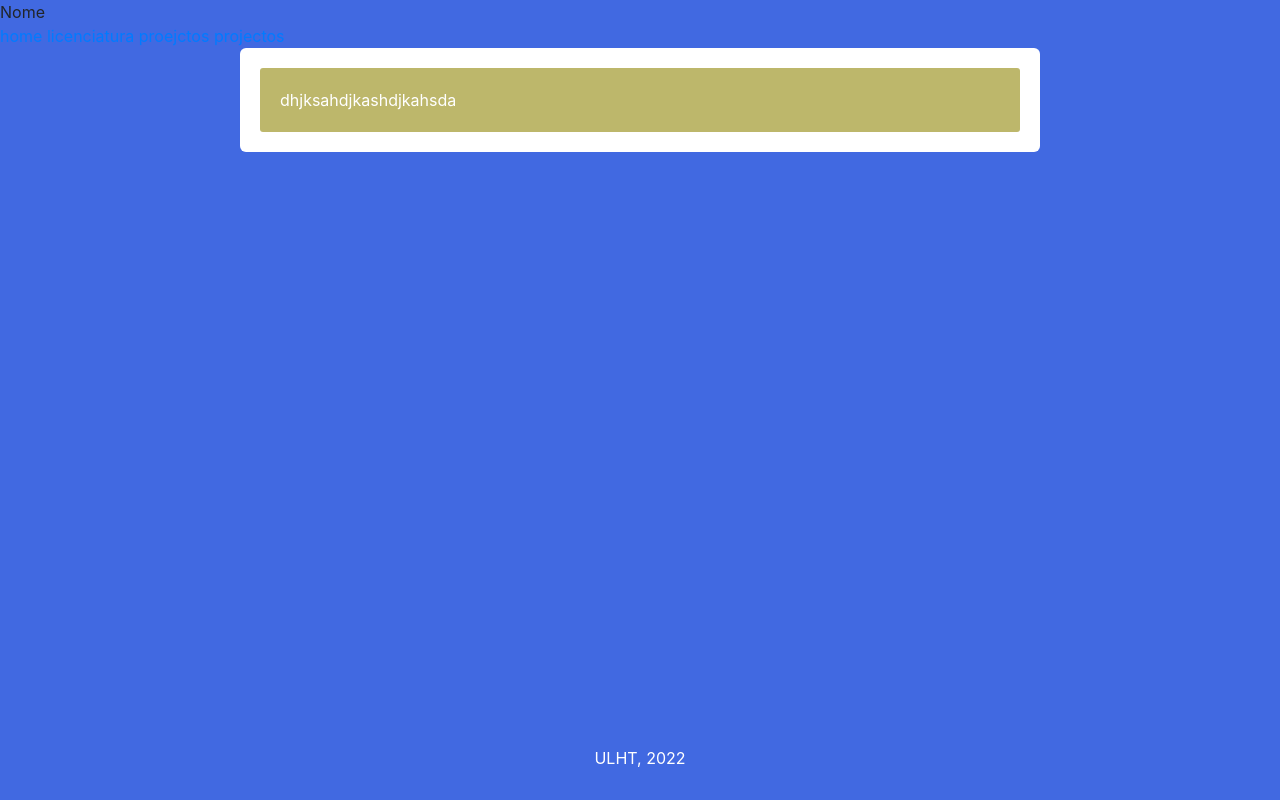
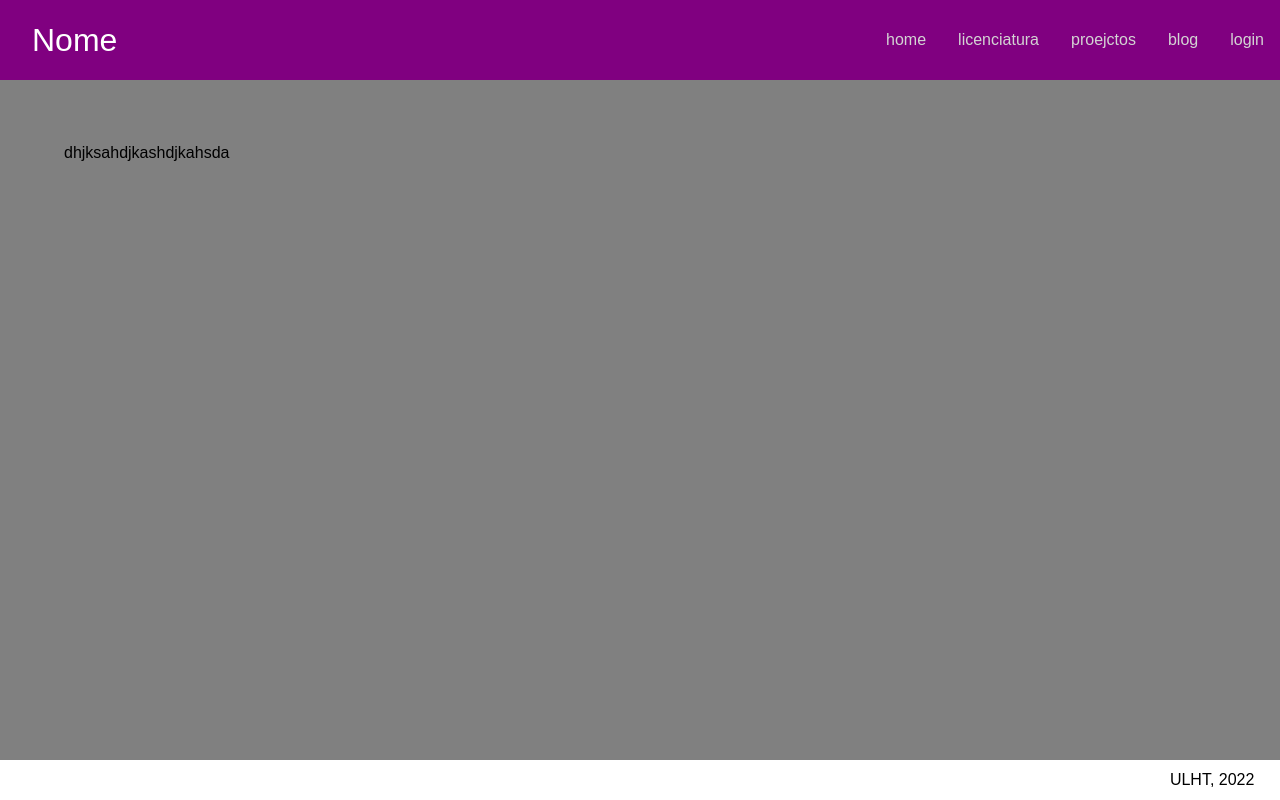
Before and after one commit to isabellacosta22000019/portfolio, a Django app: page / in a window 1280 px wide. Run offline with Django 4.2, Linux system fonts and the light colour scheme; parts of the project's set-up code (start-up, migrations or seed data) failed here and were passed over; some libraries are stand-ins or nearby versions.

Commit message:
Alterações 2.0

```diff
--- a/portfolio/static/portfolio/css/base.css
+++ /dev/null
@@ -1,46 +0,0 @@
-header p {
-   font-style: italic;
-   color: gray;
-}
-
-
-body {
-   background-color: royalblue;
-}
-
-
-.info {
-   font-size: 0.7em;
-   color: lightgray;
-}
-
-
-main {
-   width: 800px;
-   margin: auto;
-   padding: 10px;
-   background-color: white;
-   border-radius: 6px;
-}
-
-
-main p {
-   text-align: left;
-   padding: 20px;
-   margin: 10px;
-   color: white;
-   background-color: mediumpurple;
-   border-radius: 3px;
-}
-
-main p:last-child {
-   background-color: darkkhaki;
-}
-
-footer {
-   position: fixed;
-   bottom: 30px;
-   width: 100%;
-   color: white;
-   text-align: center;
-}
--- a/portfolio/templates/portfolio/layout.html
+++ b/portfolio/templates/portfolio/layout.html
@@ -4,10 +4,10 @@
 <head>
     <meta charset="UTF-8">
     <title>Title</title>
-    <link rel="stylesheet" href="https://maxcdn.bootstrapcdn.com/bootstrap/4.5.2/css/bootstrap.min.css">
+
 
     {% load static %}
-    <link rel="stylesheet" href="{% static 'portfolio/css/base.css' %}">
+    <link rel="stylesheet" href="{% static 'portfolio/css/layout.css' %}">
 </head>
 <body>
   <header>
@@ -16,7 +16,13 @@
       <a href="{% url 'portfolio:home' %}">home</a>
       <a href="{% url 'portfolio:licenciatura' %}">licenciatura</a>
       <a href="{% url 'portfolio:projectos' %}">proejctos</a>
-        <a href="{% url 'portfolio:projectos' %}">projectos</a>
+        <a href="{% url 'portfolio:blog' %}">blog</a>
+        {% if request.user.is_authenticated %}
+            <a href="{% url 'portfolio:logout' %}">login</a>
+        {% else  %}
+            <a href="{% url 'portfolio:login' %}">login</a>
+        {% endif %}
+
     </nav>
   </header>
 
--- a/portfolio/urls.py
+++ b/portfolio/urls.py
@@ -10,8 +10,10 @@ urlpatterns = [
     path('projectos', views.projectos_page_view, name='projectos'),
     path('edita-post/<int:post_id>', views.edita_post_view, name='editar_post'),
     path('apaga-post/<int:post_id>', views.apaga_post_view, name='apagar_post'),
-    path('blog', views.novo_post_view, name='blog'),
+    path('blog', views.blog_page_view, name='blog'),
+    path('novo-post/', views.novo_post_view, name='novo_post'),
     path('quiz', views.quiz_page_view, name='quiz'),
-    path('login', views.view_login, name='login')
+    path('login/', views.view_login, name='login'),
+    path('logout/', views.view_logout, name='logout')
 
 ]
--- a/portfolio/views.py
+++ b/portfolio/views.py
@@ -26,7 +26,12 @@ def projectos_page_view(request):
     # Parte do Tutorial Tarefa
 
 
+def blog_page_view(request):
+    context = {'posts': Post.objects.all()}
+    return render(request, 'portfolio/blog.html', context)
 
+
+@login_required
 def edita_post_view(request, post_id):
     post = Post.objects.get(id=post_id)
     form = PostFormForm(request.POST or None, instance=post)
@@ -36,9 +41,10 @@ def edita_post_view(request, post_id):
         return HttpResponseRedirect(reverse('portfolio:home'))
 
     context = {'form': form, 'post_id': post_id}
-    return render(request, 'portfolio/edita_post.html', context)
+    return render(request, 'portfolio/editar_post.html', context)
 
 
+@login_required
 def apaga_post_view(request, post_id):
     Post.objects.get(id=post_id).delete()
     return HttpResponseRedirect(reverse('portfolio:home'))
@@ -46,6 +52,7 @@ def apaga_post_view(request, post_id):
     # Fim do Tutorial Tarefa
 
 
+@login_required
 def novo_post_view(request):
     form = PostForm(request.POST or None)
     if form.is_valid():
@@ -116,9 +123,9 @@ def view_login(request):
 
         if user is not None:
             login(request, user)
-            return HttpResponseRedirect(reverse('portfolio:home'))
+            return HttpResponseRedirect(reverse('portfolio:blog'))
         else:
-            return render(request, 'portfolio/login.html', {
+            return render(request, 'portfolio/blog.html', {
                 'message': 'Credenciais Inválidas.'
             })
 
```
Also changed, not shown: portfolio/templates/portfolio/blog.html (+9 -15 lines), portfolio/templates/portfolio/login.html (+7 -10 lines), portfolio/templates/portfolio/novo_post.html (+4 -3 lines), portfolio/templates/portfolio/editar_post.html (renamed from portfolio/templates/portfolio/edita_post.html).
